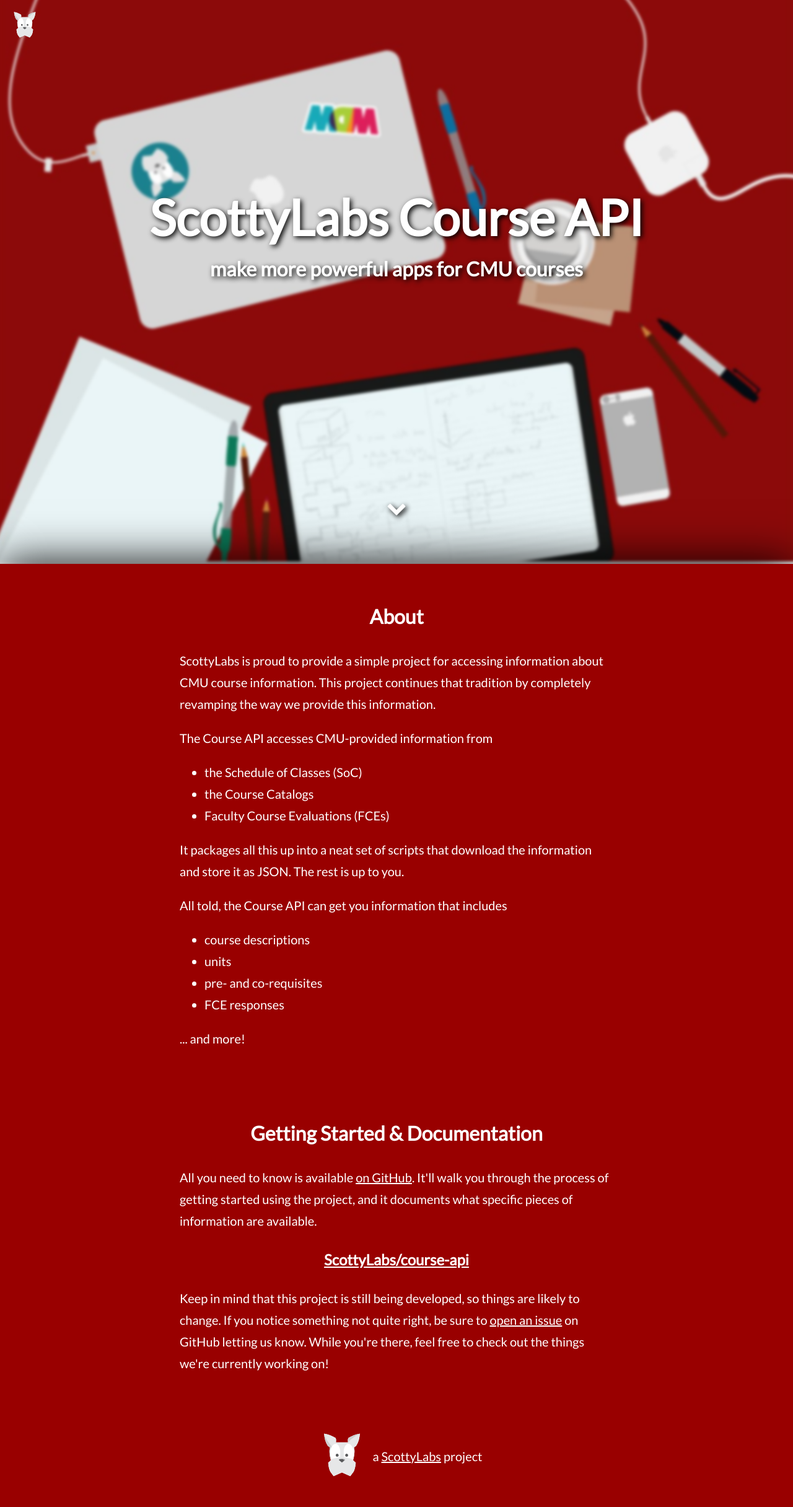
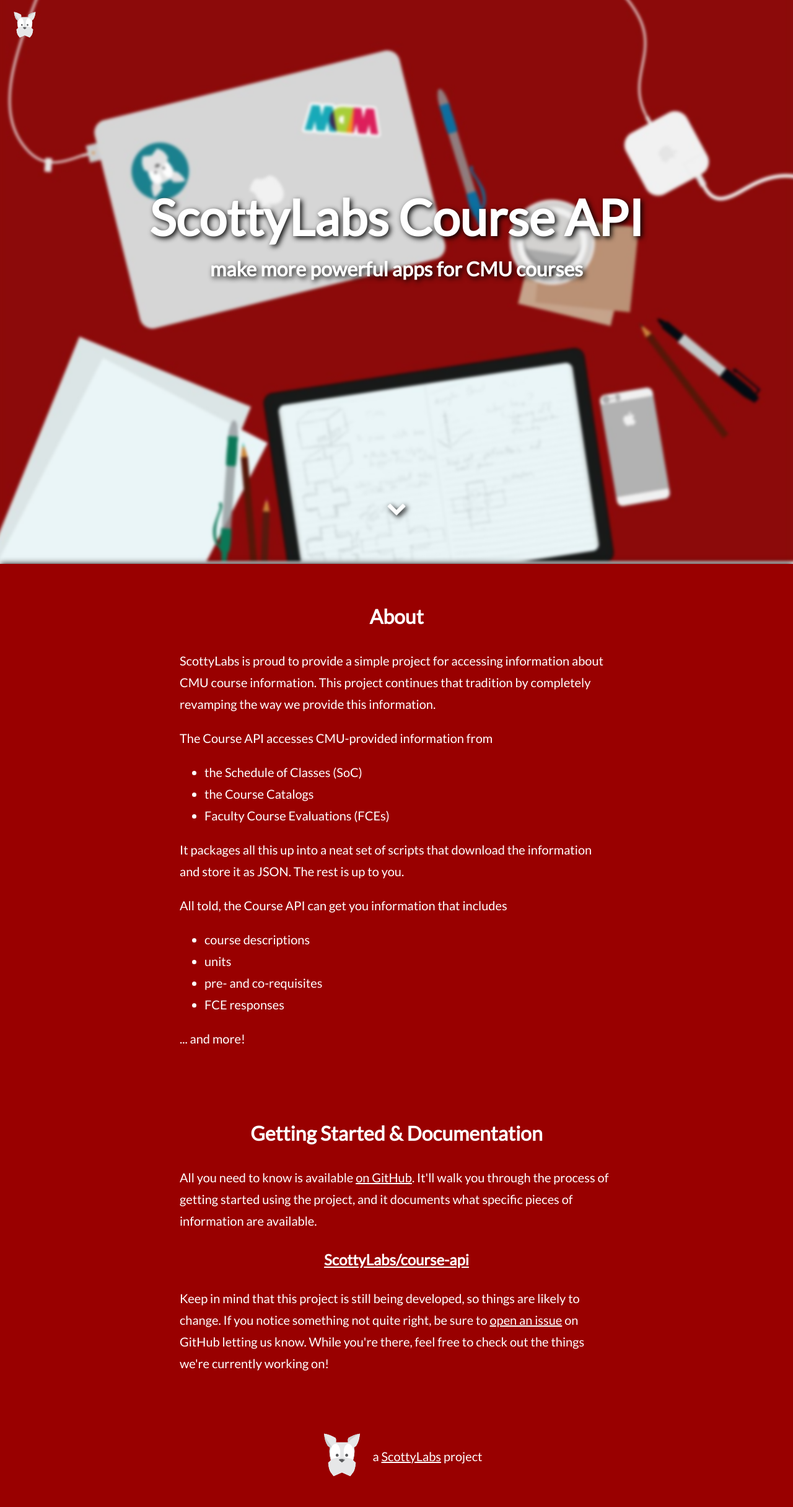
Before and after one commit to ScottyLabs/course-api, a Jekyll site: the page built from index.html, in a window 1280 px wide. Shown: the whole page at 62% size. Built offline with Jekyll 4.4.1, drawn with Linux system fonts in a browser that asks for light colours; nearby versions of some CDN libraries.

Commit message:
drop shadow

```diff
--- a/_sass/_layout.scss
+++ b/_sass/_layout.scss
@@ -57,7 +57,7 @@
 }
 
 .content {
-  box-shadow: 0 0 70px black;
+  box-shadow: 0 0 10px black;
   background-color: #900;
 }
 
```
